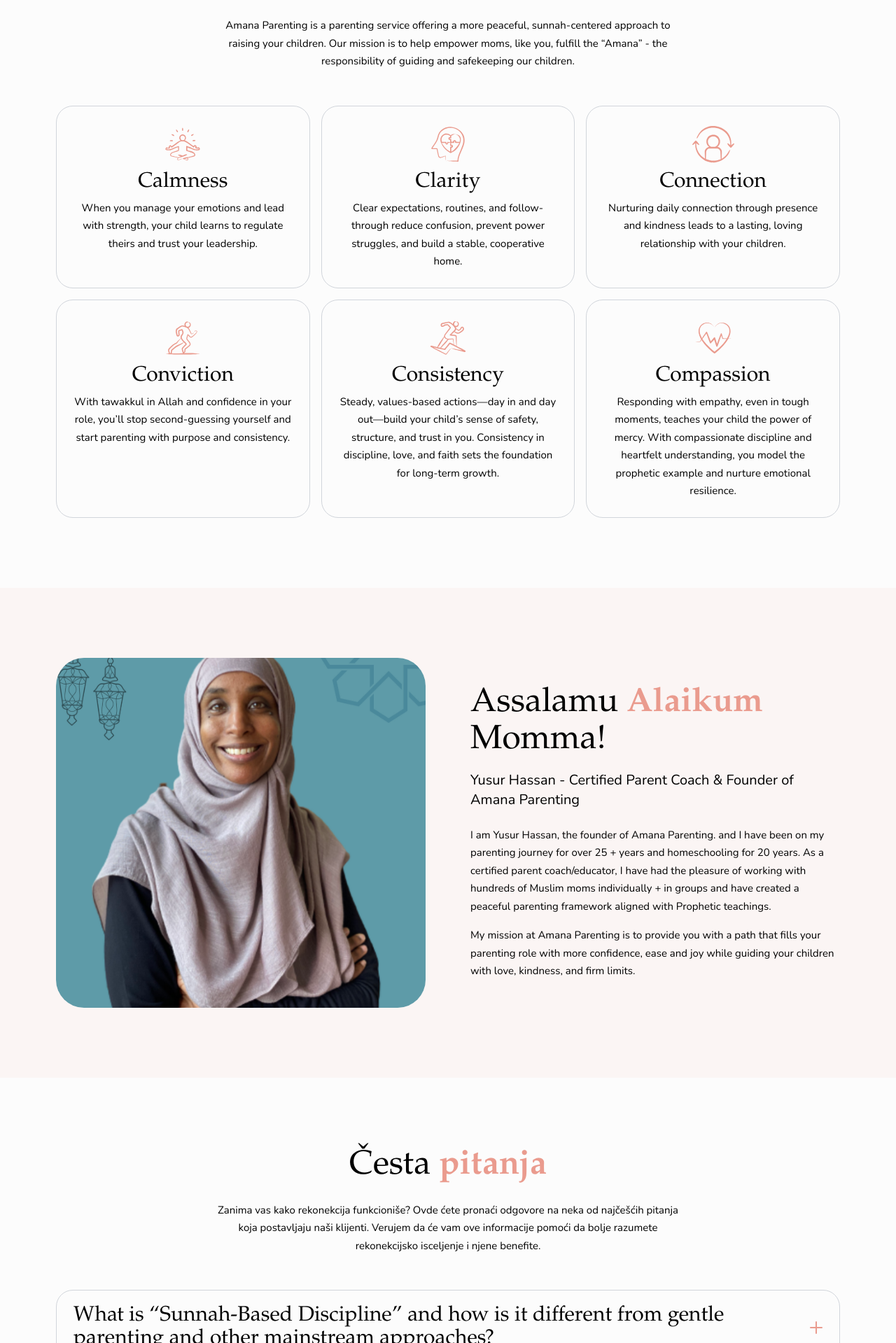
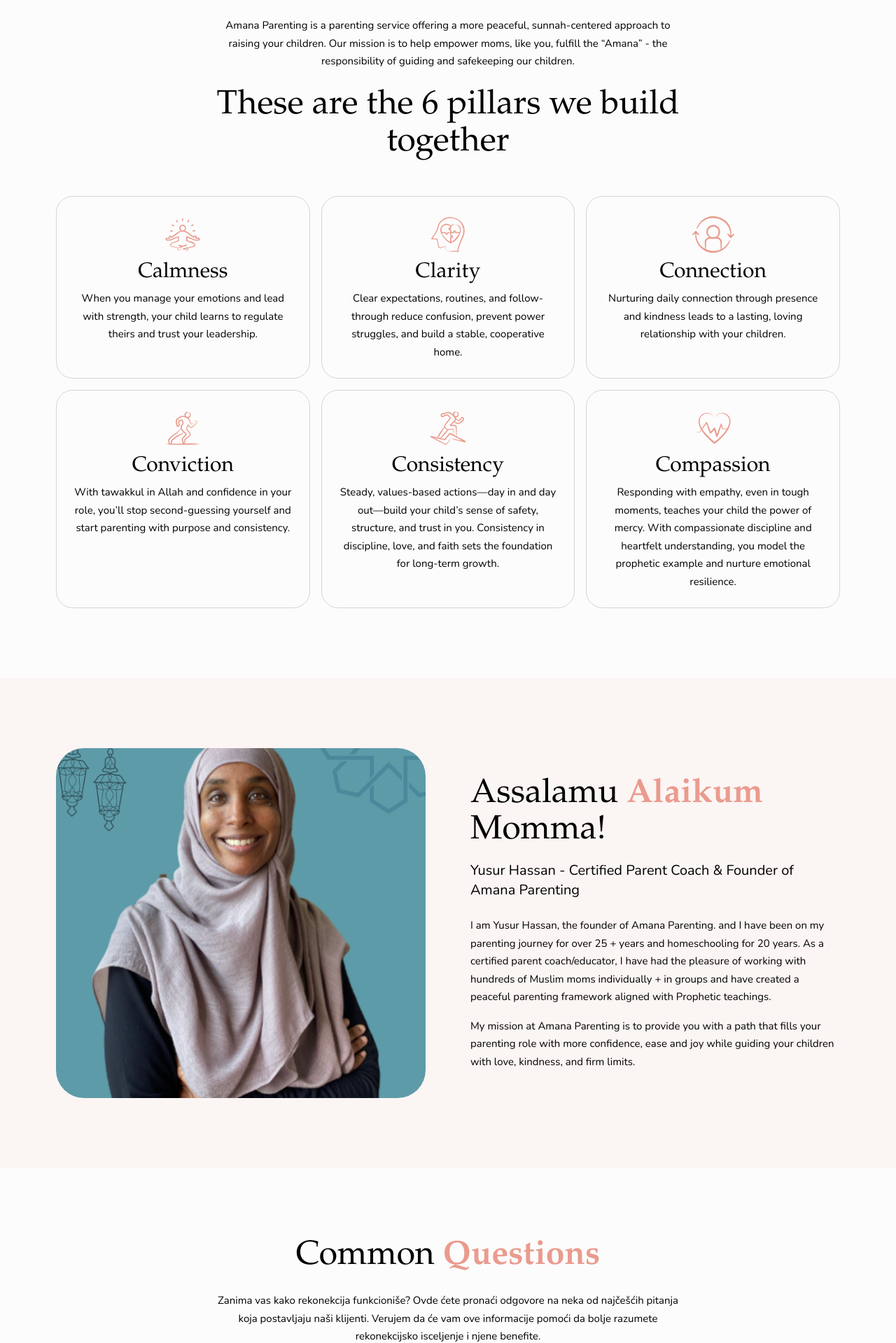
Before and after one commit to rahmamahdi02/amana-parenting, a React (Vite) app: page / in a window 1280 px wide. Shown: the part 2121-4040 px from the top of the page at 70% size. Built offline with nearby package versions, Linux system fonts and the light colour scheme.

Commit message:
hgh skofj

```diff
--- a/src/components/Benefits.jsx
+++ b/src/components/Benefits.jsx
@@ -9,8 +9,9 @@
       <div className="wrapper my-[75px] lg:my-[100px]">
         <SectionTitle>
           <h2><span className="text-primaryColor font-bold">Stepping into the leadership
-          </span>that Allah has blessed you with.</h2>
+          </span> that Allah has blessed you with.</h2>
           <p>Amana Parenting is a parenting service offering a more peaceful, sunnah-centered approach to raising your children. Our mission is to help empower moms, like you, fulfill the “Amana” - the responsibility of guiding and safekeeping our children.</p>
+          <h2>These are the 6 pillars we build together</h2>
         </SectionTitle>
         <div className="grid sm:grid-cols-2 lg:grid-cols-3 gap-4">
           {benefits.map((item, index) => (
--- a/src/components/Connect.jsx
+++ b/src/components/Connect.jsx
@@ -5,7 +5,7 @@
     <section className="bg-primaryColor-light py-[50px] lg:py-[75px]">
         <div className="wrapper">
             <div className="flex flex-wrap items-center justify-between gap-6">
-                <h2><span className="text-primaryColor font-bold">Connect</span> now</h2>
+                <h2><span className="text-primaryColor font-bold">Stay</span> connected </h2>
                 <div className="flex flex-wrap  gap-4">
                 {socialNetworks.map((item,index) => (
                     <div key={index}>
--- a/src/components/Contact.jsx
+++ b/src/components/Contact.jsx
@@ -18,7 +18,7 @@
             Do you host a podcast? Looking for speakers for your parenting mastermind or summit? Do you have an Islamic school, local masjid or run a group supporting parents?
           </p>
           <p>
-            Contact me to speak on Prophetic Positivity in Parenting and How to Calmly Get Your Kids to Listen.
+            Contact with Yusur Below.
           </p>
           <div className="flex justify-center">
           <img src={speakerEventsImage} alt="Speaking Events" className="max-w-full h-auto" />
--- a/src/components/Faq.jsx
+++ b/src/components/Faq.jsx
@@ -14,7 +14,7 @@
     <section id="faq" className="bg-offWhite1">
       <div className="wrapper my-[75px] lg:my-[100px]">
         <SectionTitle>
-        <h2>Česta<span className='font-bold text-primaryColor'> pitanja</span></h2>
+        <h2>Common<span className='font-bold text-primaryColor'> Questions</span></h2>
         <p>Zanima vas kako rekonekcija funkcioniše? Ovde ćete pronaći odgovore na neka od najčešćih pitanja koja postavljaju naši klijenti. Verujem da će vam ove informacije pomoći da bolje razumete rekonekcijsko isceljenje i njene benefite.</p>
         </SectionTitle>
         <ul>
```
